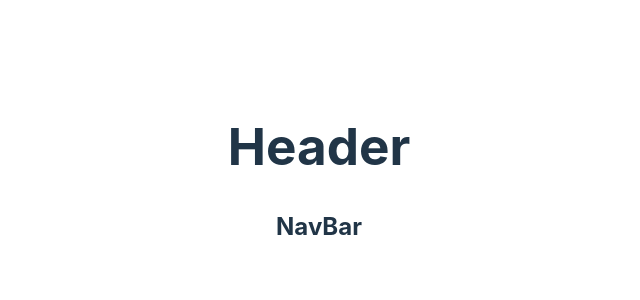
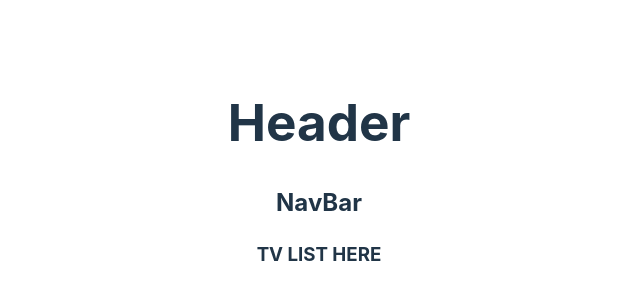
Before and after one commit to cCody34/movies, a React (Vite) app: page / in a window 1280 px wide. Shown: the part 226-526 px from the top of the page, without its empty margins (321-961 px from the left). Built offline with nearby package versions, Linux system fonts and the light colour scheme.

Commit message:
import and render TV List component

```diff
--- a/src/App.tsx
+++ b/src/App.tsx
@@ -1,12 +1,14 @@
 import "./App.css";
 import { Header } from "../src/components/Header";
 import { NavBar } from "../src/components/NavBar";
+import { TVList } from "./components/TVList";
 
 function App() {
   return (
     <div>
       <Header></Header>
       <NavBar></NavBar>
+      <TVList></TVList>
     </div>
   );
 }
```
